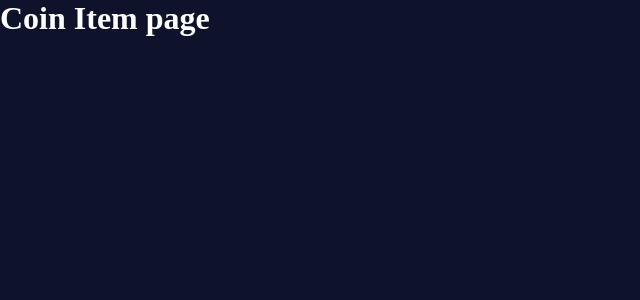
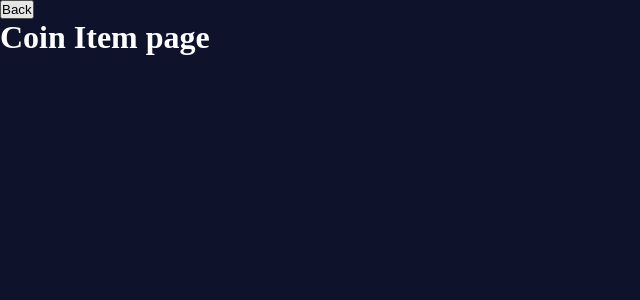
Before and after one commit to Twocram/vue-crypto-tracker, a Vue app: page /coins/1 in a window 1280 px wide. Shown: the top 300 px of the page, without its empty margins (0-640 px from the left). Built offline with nearby package versions, Linux system fonts and the light colour scheme.

Commit message:
added back btn

```diff
--- a/src/pages/CoinItemPage.vue
+++ b/src/pages/CoinItemPage.vue
@@ -1,4 +1,5 @@
 <template>
+  <button @click="$router.go(-1)">Back</button>
   <h1>Coin Item page</h1>
 </template>
 <script>
```
